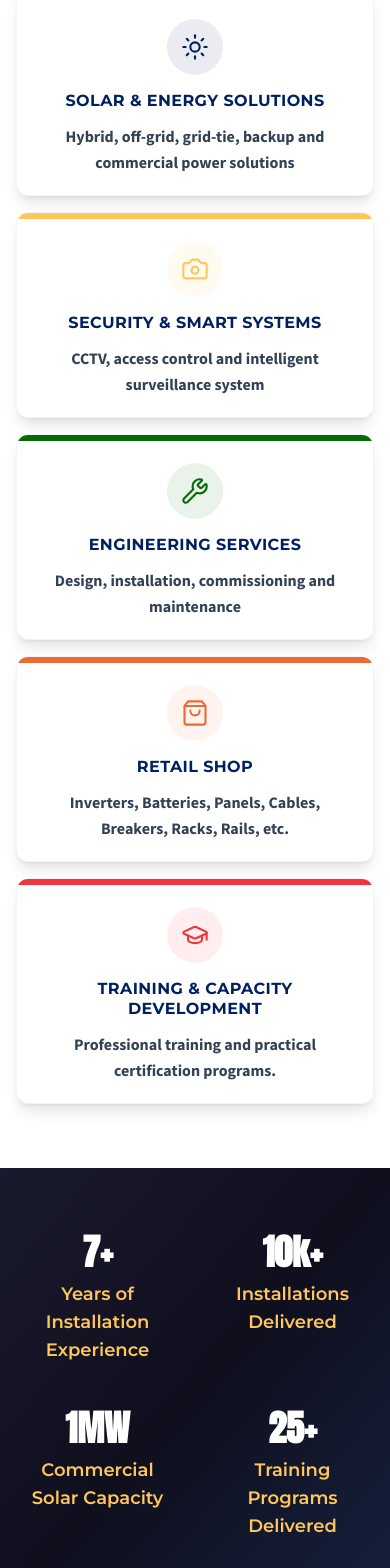
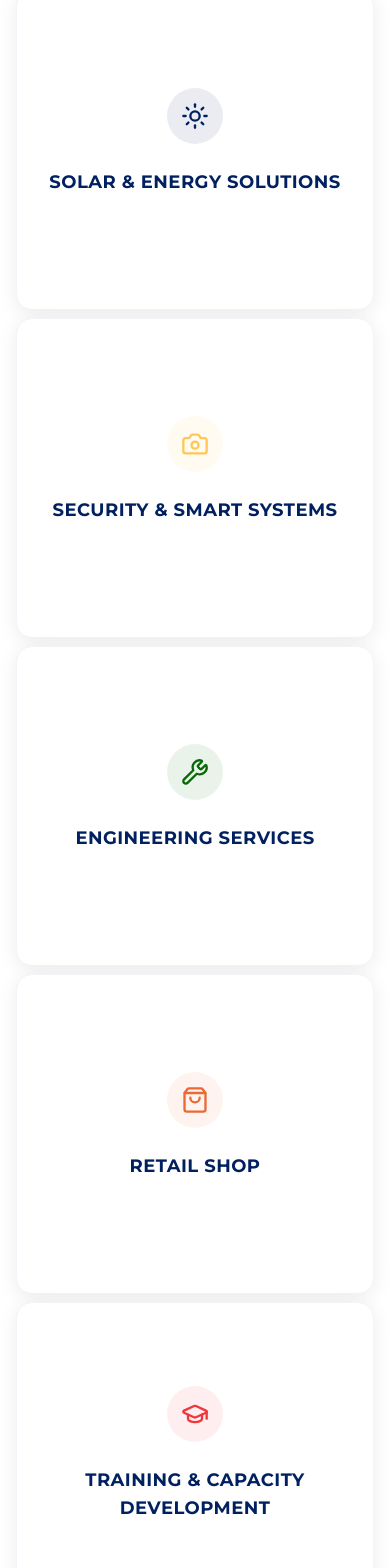
Before and after one commit to imoleayomi19/the-embrace, a React (Vite) app: page /contact in a window 390 px wide. Shown: the part 1286-2854 px from the top of the page. Built offline with nearby package versions, Linux system fonts and the light colour scheme.

Commit message:
feat: implement Contact and Home page components with animated sections

```diff
--- a/src/pages/Home.tsx
+++ b/src/pages/Home.tsx
@@ -466,64 +466,146 @@ export function Home() {
                 </Link>
               </div>
             </motion.div>
-            {/* Right Side - Service Cards Grid - Mobile: Stacked, Desktop: 3-Column Grid */}
+
+            {/* Right Side - Service Cards Grid - Staggered Layout */}
             <motion.div
               initial={{ opacity: 0, x: 30 }}
               whileInView={{ opacity: 1, x: 0 }}
               viewport={{ once: true }}
               transition={{ duration: 0.6 }}
-              className="grid grid-cols-1 md:grid-cols-3 gap-4 md:gap-5 justify-items-center"
+              className="relative"
             >
-              {serviceCards.map((card, idx) => {
-                const CardIcon = card.icon;
+              <div className="grid grid-cols-1 md:grid-cols-2 gap-2">
+                {/* Card 01 - Top Left */}
+                {(() => {
+                  const CardIcon01 = serviceCards[0].icon;
                   return (
                     <motion.div
-                    key={idx}
                       initial={{ opacity: 0, y: 20 }}
                       whileInView={{ opacity: 1, y: 0 }}
                       viewport={{ once: true }}
-                    transition={{ duration: 0.4, delay: idx * 0.1 }}
-                    whileHover={{ y: -5 }}
-                    className="relative bg-white rounded-xl p-5 md:p-6 shadow-lg hover:shadow-xl transition-all duration-300 border border-slate-100 group text-center overflow-hidden min-h-[auto] md:min-h-[260px] w-full max-w-md mx-auto md:max-w-none"
+                      transition={{ duration: 0.4, delay: 0.1 }}
+                      className="bg-white rounded-2xl border border-slate-100 shadow-[0_4px_20px_rgba(0,0,0,0.08)] hover:shadow-[0_8px_30px_rgba(0,0,0,0.12)] transition-all duration-300 h-[320px] group flex flex-col justify-center items-center px-8 py-10"
                     >
-                    {/* Colored accent line at top */}
-                    <div
-                      className="absolute top-0 left-0 right-0 h-1.5 rounded-t-xl"
-                      style={{ backgroundColor: card.color }}
-                    />
-
-                    {/* Icon with brand color - moves up on hover (desktop only) */}
-                    <div className="mb-4 mt-2 flex justify-center transition-transform duration-300 md:group-hover:-translate-y-3">
-                      <div
-                        className="w-14 h-14 md:w-16 md:h-16 rounded-full flex items-center justify-center transition-all duration-300 md:group-hover:scale-110"
-                        style={{ backgroundColor: `${card.color}15` }}
-                      >
-                        <CardIcon
-                          className="w-7 h-7 md:w-8 md:h-8 transition-transform duration-300"
-                          strokeWidth={1.8}
-                          style={{ color: card.color }}
-                        />
+                      <div className="w-14 h-14 rounded-full flex items-center justify-center mb-6 transition-transform duration-300 group-hover:scale-110" style={{ backgroundColor: `${serviceCards[0].color}15` }}>
+                        <CardIcon01 className="w-7 h-7" style={{ color: serviceCards[0].color }} />
                       </div>
-                    </div>
-
-                    {/* Title - moves up on hover (desktop only) */}
-                    <h4 className="font-montserrat font-bold text-primary text-base md:text-lg leading-tight uppercase tracking-wide mb-3 transition-transform duration-300 md:group-hover:-translate-y-3">
-                      {card.title}
+                      <h4 className="font-montserrat font-bold text-primary text-lg mb-4 uppercase tracking-wide text-center">
+                        {serviceCards[0].title}
                       </h4>
-
-                    {/* Description - Always visible on mobile, slides up on desktop hover */}
-                    <div
-                      className="overflow-hidden transition-all duration-300 ease-in-out
-            max-h-40 opacity-100 translate-y-0
-            md:max-h-0 md:opacity-0 md:translate-y-4 md:group-hover:max-h-20 md:group-hover:opacity-100 md:group-hover:translate-y-0"
-                    >
-                      <p className="text-slate-700 text-base md:text-sm font-bold leading-relaxed px-2" style={{ fontFamily: "'Source Sans Pro', sans-serif" }}>
-                        {card.desc}
+                      <div className="overflow-hidden transition-all duration-300 ease-in-out max-h-0 opacity-0 group-hover:max-h-32 group-hover:opacity-100">
+                        <p className="text-slate-600 text-base font-semibold leading-relaxed text-center" style={{ fontFamily: "'Source Sans Pro', sans-serif" }}>
+                          {serviceCards[0].desc}
                         </p>
                       </div>
                     </motion.div>
                   );
-              })}
+                })()}
+
+                {/* Card 02 - Top Right (offset) */}
+                {(() => {
+                  const CardIcon02 = serviceCards[1].icon;
+                  return (
+                    <motion.div
+                      initial={{ opacity: 0, y: 20 }}
+                      whileInView={{ opacity: 1, y: 0 }}
+                      viewport={{ once: true }}
+                      transition={{ duration: 0.4, delay: 0.2 }}
+                      className="bg-white rounded-2xl border border-slate-100 shadow-[0_4px_20px_rgba(0,0,0,0.08)] hover:shadow-[0_8px_30px_rgba(0,0,0,0.12)] transition-all duration-300 md:mt-16 h-[320px] group flex flex-col justify-center items-center px-8 py-10"
+                    >
+                      <div className="w-14 h-14 rounded-full flex items-center justify-center mb-6 transition-transform duration-300 group-hover:scale-110" style={{ backgroundColor: `${serviceCards[1].color}15` }}>
+                        <CardIcon02 className="w-7 h-7" style={{ color: serviceCards[1].color }} />
+                      </div>
+                      <h4 className="font-montserrat font-bold text-primary text-lg mb-4 uppercase tracking-wide text-center">
+                        {serviceCards[1].title}
+                      </h4>
+                      <div className="overflow-hidden transition-all duration-300 ease-in-out max-h-0 opacity-0 group-hover:max-h-32 group-hover:opacity-100">
+                        <p className="text-slate-600 text-base font-semibold leading-relaxed text-center" style={{ fontFamily: "'Source Sans Pro', sans-serif" }}>
+                          {serviceCards[1].desc}
+                        </p>
+                      </div>
+                    </motion.div>
+                  );
+                })()}
+
+                {/* Card 03 - Middle Left */}
+                {(() => {
+                  const CardIcon03 = serviceCards[2].icon;
+                  return (
+                    <motion.div
+                      initial={{ opacity: 0, y: 20 }}
+                      whileInView={{ opacity: 1, y: 0 }}
+                      viewport={{ once: true }}
+                      transition={{ duration: 0.4, delay: 0.3 }}
+                      className="bg-white rounded-2xl border border-slate-100 shadow-[0_4px_20px_rgba(0,0,0,0.08)] hover:shadow-[0_8px_30px_rgba(0,0,0,0.12)] transition-all duration-300 h-[320px] group flex flex-col justify-center items-center px-8 py-10"
+                    >
+                      <div className="w-14 h-14 rounded-full flex items-center justify-center mb-6 transition-transform duration-300 group-hover:scale-110" style={{ backgroundColor: `${serviceCards[2].color}15` }}>
+                        <CardIcon03 className="w-7 h-7" style={{ color: serviceCards[2].color }} />
+                      </div>
+                      <h4 className="font-montserrat font-bold text-primary text-lg mb-4 uppercase tracking-wide text-center">
+                        {serviceCards[2].title}
+                      </h4>
+                      <div className="overflow-hidden transition-all duration-300 ease-in-out max-h-0 opacity-0 group-hover:max-h-32 group-hover:opacity-100">
+                        <p className="text-slate-600 text-base font-semibold leading-relaxed text-center" style={{ fontFamily: "'Source Sans Pro', sans-serif" }}>
+                          {serviceCards[2].desc}
+                        </p>
+                      </div>
+                    </motion.div>
+                  );
+                })()}
+
+                {/* Card 04 - Middle Right (offset) */}
+                {(() => {
+                  const CardIcon04 = serviceCards[3].icon;
+                  return (
+                    <motion.div
+                      initial={{ opacity: 0, y: 20 }}
+                      whileInView={{ opacity: 1, y: 0 }}
+                      viewport={{ once: true }}
+                      transition={{ duration: 0.4, delay: 0.4 }}
+                      className="bg-white rounded-2xl border border-slate-100 shadow-[0_4px_20px_rgba(0,0,0,0.08)] hover:shadow-[0_8px_30px_rgba(0,0,0,0.12)] transition-all duration-300 md:mt-16 h-[320px] group flex flex-col justify-center items-center px-8 py-10"
+                    >
+                      <div className="w-14 h-14 rounded-full flex items-center justify-center mb-6 transition-transform duration-300 group-hover:scale-110" style={{ backgroundColor: `${serviceCards[3].color}15` }}>
+                        <CardIcon04 className="w-7 h-7" style={{ color: serviceCards[3].color }} />
+                      </div>
+                      <h4 className="font-montserrat font-bold text-primary text-lg mb-4 uppercase tracking-wide text-center">
+                        {serviceCards[3].title}
+                      </h4>
+                      <div className="overflow-hidden transition-all duration-300 ease-in-out max-h-0 opacity-0 group-hover:max-h-32 group-hover:opacity-100">
+                        <p className="text-slate-600 text-base font-semibold leading-relaxed text-center" style={{ fontFamily: "'Source Sans Pro', sans-serif" }}>
+                          {serviceCards[3].desc}
+                        </p>
+                      </div>
+                    </motion.div>
+                  );
+                })()}
+
+                {/* Card 05 - Bottom Left */}
+                {(() => {
+                  const CardIcon05 = serviceCards[4].icon;
+                  return (
+                    <motion.div
+                      initial={{ opacity: 0, y: 20 }}
+                      whileInView={{ opacity: 1, y: 0 }}
+                      viewport={{ once: true }}
+                      transition={{ duration: 0.4, delay: 0.5 }}
+                      className="bg-white rounded-2xl border border-slate-100 shadow-[0_4px_20px_rgba(0,0,0,0.08)] hover:shadow-[0_8px_30px_rgba(0,0,0,0.12)] transition-all duration-300 md:col-span-1 h-[320px] group flex flex-col justify-center items-center px-8 py-10"
+                    >
+                      <div className="w-14 h-14 rounded-full flex items-center justify-center mb-6 transition-transform duration-300 group-hover:scale-110" style={{ backgroundColor: `${serviceCards[4].color}15` }}>
+                        <CardIcon05 className="w-7 h-7" style={{ color: serviceCards[4].color }} />
+                      </div>
+                      <h4 className="font-montserrat font-bold text-primary text-lg mb-4 uppercase tracking-wide text-center">
+                        {serviceCards[4].title}
+                      </h4>
+                      <div className="overflow-hidden transition-all duration-300 ease-in-out max-h-0 opacity-0 group-hover:max-h-32 group-hover:opacity-100">
+                        <p className="text-slate-600 text-base font-semibold leading-relaxed text-center" style={{ fontFamily: "'Source Sans Pro', sans-serif" }}>
+                          {serviceCards[4].desc}
+                        </p>
+                      </div>
+                    </motion.div>
+                  );
+                })()}
+              </div>
             </motion.div>
           </div>
         </div>
```
Also changed, not shown: src/pages/Contact.tsx (+19 -11 lines). Lines whose indentation alone changed are shown as unchanged.
